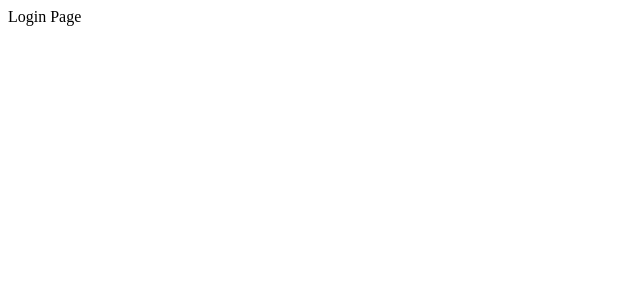
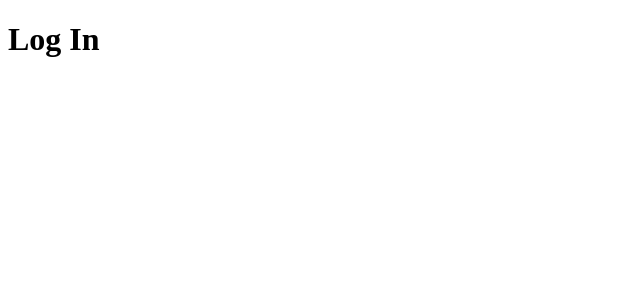
Before and after one commit to TCJohnson1/password_pro, a React (Create React App) app: page / in a window 1280 px wide. Shown: the top 300 px of the page, without its empty margins (0-640 px from the left). Built offline with nearby package versions, Linux system fonts and the light colour scheme.

Commit message:
Login and registration pages rendering

```diff
--- a/src/components/Login.jsx
+++ b/src/components/Login.jsx
@@ -1,7 +1,11 @@
-import React from 'react'
+import React, { Component } from 'react'
 
-const Login = () => {
-      return <div>Login Page</div>
-};
-
-export default Login;
+export default class Login extends Component {
+      render() {
+            return (
+                  <div>
+                        <h1>Log In</h1>
+                  </div>
+            )
+      }
+}
--- a/src/components/Register.jsx
+++ b/src/components/Register.jsx
@@ -0,0 +1,11 @@
+import React, { Component } from 'react'
+
+export default class Register extends Component {
+      render() {
+            return (
+                  <div>
+                        <h1>Create an Account</h1>
+                  </div>
+            )
+      }
+}
--- /dev/null
+++ b/src/utilities/validation.js
@@ -0,0 +1,3 @@
+export const validateFields = (fieldsToValidate) => {
+      return fieldsToValidate.every((field)=> Object.values(field)[0] !== '')
+}
```
Also changed, not shown: src/components/Footer.jsx (+11 -0 lines), src/components/Header.jsx (+13 -0 lines).
